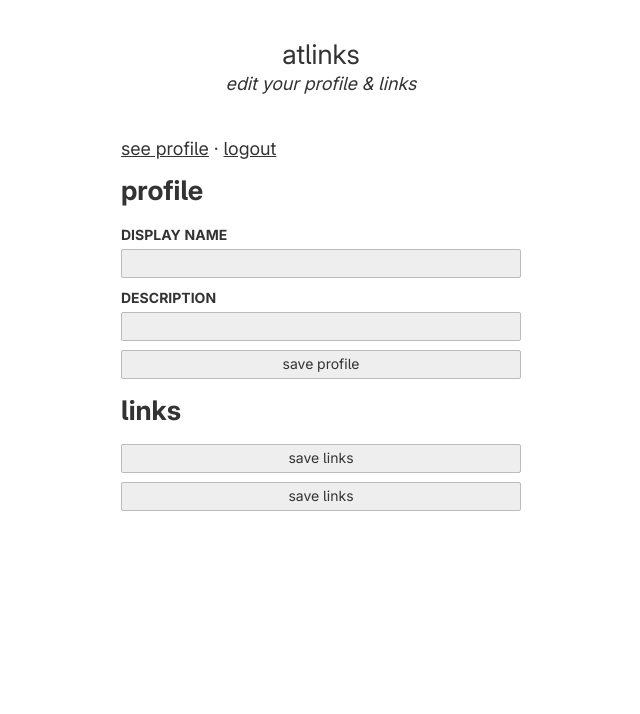
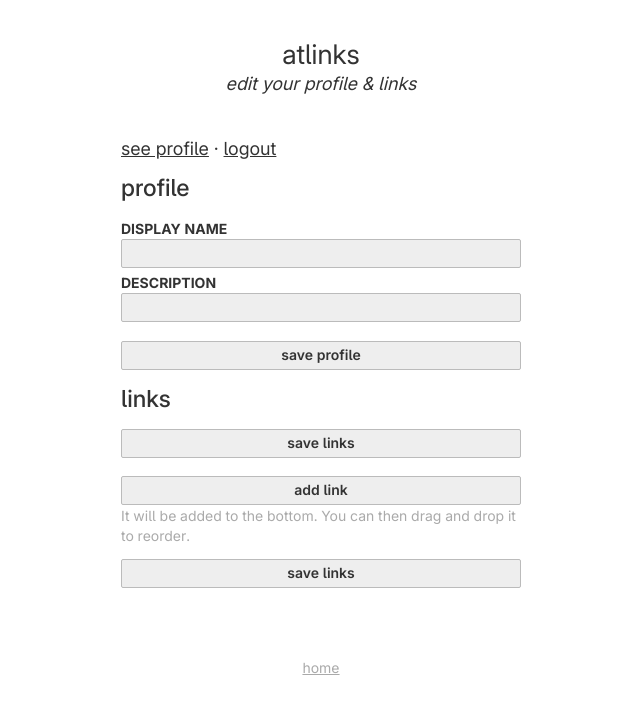
Before and after one commit to marionauta/ligo.at, a Flask app: template src/templates/editor.html in a window 1280 px wide. Shown: the top 714 px of the page, without its empty margins (319-959 px from the left). Run offline with Flask 3, Linux system fonts and the light colour scheme; the template is opened without the code that fills it, so the values that code supplies are empty.

Commit message:
sort links with alpine

```diff
--- a/src/main.py
+++ b/src/main.py
@@ -67,8 +67,8 @@
     pds = resolve_pds_from_did(profile.did)
     if not pds:
         return "did not found", 404
-    pro, from_bluesky = load_profile(pds, profile.did, reload=True)  # DONT COMMIT
-    links = load_links(pds, profile.did, reload=True) or [{}]  # DONT COMMIT
+    pro, from_bluesky = load_profile(pds, profile.did, reload=True)
+    links = load_links(pds, profile.did, reload=True) or [{"background": "#fa0"}]
 
     return render_template(
         "editor.html",
@@ -116,23 +116,22 @@
     profile = client.login(session_string=session)
 
     links: list[dict[str, str]] = []
-    for i in range(0, 100):
-        url = request.form.get(f"link{i}-url")
-        title = request.form.get(f"link{i}-title")
-        detail = request.form.get(f"link{i}-detail")
-        color = request.form.get(f"link{i}-color")
-        if not url or not title or not color:
+    urls = request.form.getlist("link-url")
+    titles = request.form.getlist("link-title")
+    details = request.form.getlist("link-detail")
+    backgrounds = request.form.getlist("link-background")
+    for url, title, detail, background in zip(urls, titles, details, backgrounds):
+        if not url or not title or not background:
             break
         link: dict[str, str] = {
             "url": url,
             "title": title,
-            "color": color,
+            "color": background,
+            "background": background,
         }
         if detail:
             link["detail"] = detail
         links.append(link)
-
-    app.logger.warning(links)
 
     put_record(
         client=client,
@@ -158,10 +157,10 @@
         return None
 
     record = json.loads(response)
-    link = record["value"]["links"]
+    links_ = record["value"]["links"]
     app.logger.debug(f"caching links for {did}")
-    links[did] = link
-    return link
+    links[did] = links_
+    return links_
 
 
 def load_profile(
--- a/src/static/style.css
+++ b/src/static/style.css
@@ -1,4 +1,5 @@
 :root {
+    --color-alert: #aa0000;
     --color-background: #fff;
     --color-background-secondary: #eee;
     --color-border: #bbb;
@@ -59,6 +60,11 @@
     font-weight: inherit;
 }
 
+h2 {
+    font-size: 1.3em;
+    font-weight: 500;
+}
+
 header .tagline {
     font-style: italic;
     display: inline-block;
@@ -86,7 +92,7 @@
     color: white;
 }
 
-link-item .detail {
+link-item link-item-detail {
     color: white;
     display: block;
     font-size: 0.75em;
@@ -97,7 +103,7 @@
 link-item:not(.static):hover {
     transform: scale(1.05);
 
-    & .detail {
+    & link-item-detail {
         opacity: 1;
     }
 }
@@ -110,6 +116,10 @@
     color: inherit;
     display: block;
     text-decoration: none;
+}
+
+.alert {
+    color: var(--color-alert);
 }
 
 .caption {
@@ -131,14 +141,23 @@
     width: 100%;
 }
 
+button,
+input[type="submit"] {
+    font-weight: 600;
+    cursor: pointer;
+}
+
+input[type="submit"]:last-child {
+    margin-top: 1em;
+}
+
 label:has(input) {
     display: block;
-    margin-top: 0.5em;
+    margin-top: 0.25em;
 }
 
 label:has(input):has(span) input {
     display: block;
-    margin-top: 4px;
 }
 
 label:has(input):has(span) span {
@@ -157,9 +176,9 @@
 link-editor-item {
     display: block;
     margin-top: 1em;
-    margin-left: -0.5em;
-    margin-right: -0.5em;
-    padding: 0.5em;
+    margin-left: -0.25em;
+    margin-right: -0.25em;
+    padding: 0.25em;
     border: 1px solid var(--color-border-secondary);
     border-radius: 2px;
 }
--- a/src/templates/editor.html
+++ b/src/templates/editor.html
@@ -6,10 +6,11 @@
     <meta name="viewport" content="width=device-width, initial-scale=1, maximum-scale=1" />
     <link rel="stylesheet" href="{{ url_for('static', filename='inter.css') }}" />
     <link rel="stylesheet" href="{{ url_for('static', filename='style.css') }}" />
+    <script defer src="{{ url_for('static', filename='alpine.sort.3.15.0.min.js') }}"></script>
     <script defer src="{{ url_for('static', filename='alpine.3.15.0.min.js') }}"></script>
   </head>
   <body>
-    <div class="wrapper editor" x-data="{ links: {{ links }} }">
+    <div class="wrapper editor" x-data="{ links: {{ links }}, linksChanged: false }">
       <header>
         <h1>atlinks</h1>
         <span class="tagline">edit your profile & links</span>
@@ -40,65 +41,67 @@
           <input type="submit" value="save profile">
         </label>
       </form>
+      <!-- /editor/profile -->
 
       <h2>links</h2>
+      <template x-if="linksChanged">
+        <p>
+          <span class="alert">You have unsaved changes!</span>
+        </p>
+      </template>
       <noscript>
         JavaScript is needed for a better experience configuring the links.
       </noscript>
-      <form action="/editor/links" method="post">
+      <form action="/editor/links" method="post" @change="linksChanged = true" x-sort>
         <input type="submit" value="save links" />
 
-        <template x-for="(link, index) in links" :key="link.url">
-          <link-editor-item x-data="{ editing: false }">
+        <template x-for="(link, index) in links">
+          <link-editor-item x-data="{ editing: !link.url }" x-sort:item="link.url">
             <div x-show="!editing">
-
-              <link-item class="static" :style="'color: ' + link.color">
+              <link-item x-sort:handle class="static" :style="'color: ' + link.background">
                 <link-item-title x-text="link.title"></link-item-title>
-                <span class="detail" x-show="link.detail" x-text="link.detail"></span>
+                <link-item-detail x-show="link.detail" x-text="link.detail"></link-item-detail>
               </link-item>
-
               <link-editor-buttons>
                 <button type="button" @click="editing = true">edit</button>
-                <button type="button" @click="links.splice(index, 1)">delete</button>
-              </link-editor-buttons>
-              <link-editor-buttons>
-                <template x-if="index > 0">
-                  <button type="button" @click="links.splice(index - 1, 0, links.splice(index, 1)[0])">
-                    move up
-                  </button>
-                </template>
-                <template x-if="(index + 1) < links.length">
-                  <button type="button" @click="links.splice(index + 1, 0, links.splice(index, 1)[0])">
-                    move down
-                  </button>
-                </template>
+                <button type="button" @click="if (confirm('delete?')) links.splice(index, 1)">delete</button>
               </link-editor-buttons>
             </div>
             <div x-show="editing">
               <label>
                 <span>URL</span>
-                <input type="text" :name="'link' + index + '-url'" x-model="link.url" required />
+                <input type="text" name="link-url" x-model="link.url" required />
               </label>
               <label>
                 <span>Title</span>
-                <input type="text" :name="'link' + index + '-title'" x-model="link.title" required />
+                <input type="text" name="link-title" x-model="link.title" required />
               </label>
               <label>
                 <span>Subtitle</span>
-                <input type="text" x-bind:name="'link' + index + '-detail'" x-model="link.detail" />
+                <input type="text" name="link-detail" x-model="link.detail" />
               </label>
               <label>
-                <span>Color</span>
-                <input type="color" x-bind:name="'link' + index + '-color'" x-model="link.color" required />
+                <span>Background color</span>
+                <input type="color" name="link-background" x-model="link.background" required />
               </label>
               <button type="button" @click="editing = false">ok</button>
             </div>
           </link-editor-item>
         </template>
-        <label>
-          <input type="submit" value="save links" />
+
+        <label style="display: block; margin-top: 1em;">
+          <button type="button" @click="links.push({ background: '#fa0' })">add link</button>
+          <span class="caption">
+            It will be added to the bottom. You can then drag and drop it to reorder.
+          </span>
         </label>
+
+        <input type="submit" value="save links" />
       </form>
+      <!-- /editor/links -->
+      <footer>
+        <a href="/">home</a>
+      </footer>
     </div>
     <!-- .wrapper -->
   </body>
--- a/src/templates/login.html
+++ b/src/templates/login.html
@@ -22,9 +22,7 @@
           <span>app password</span>
           <input type="password" name="password" required />
         </label>
-        <label>
-          <input type="submit" value="log in" />
-        </label>
+        <input type="submit" value="log in" />
       </form>
       <footer>
         <a href="/">home</a>
--- a/src/templates/profile.html
+++ b/src/templates/profile.html
@@ -18,12 +18,12 @@
       </header>
       <ul>
         {% for link in links %}
-        <li style="color: {{ link.color }}">
+        <li style="color: {{ link.background }}">
           <a href="{{ link.url }}">
             <link-item>
               <link-item-title>{{ link.title }}</link-item-title>
               {% if link.detail %}
-              <span class="detail">{{ link.detail }}</span>
+              <link-item-detail>{{ link.detail }}</link-item-detail>
               {% endif %}
             </link-item>
           </a>
```
Also changed, not shown: src/static/alpine.sort.3.15.0.min.js (added).
